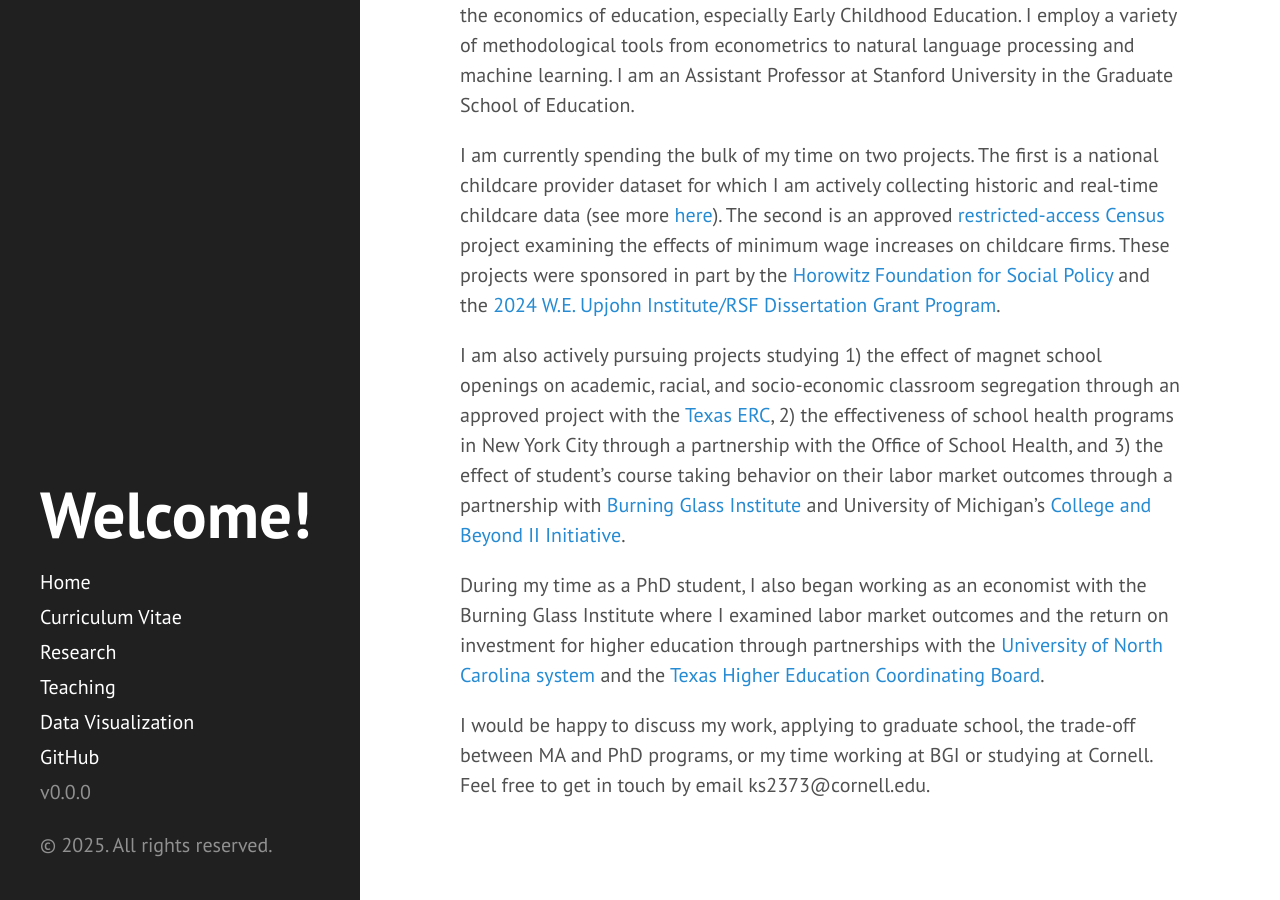
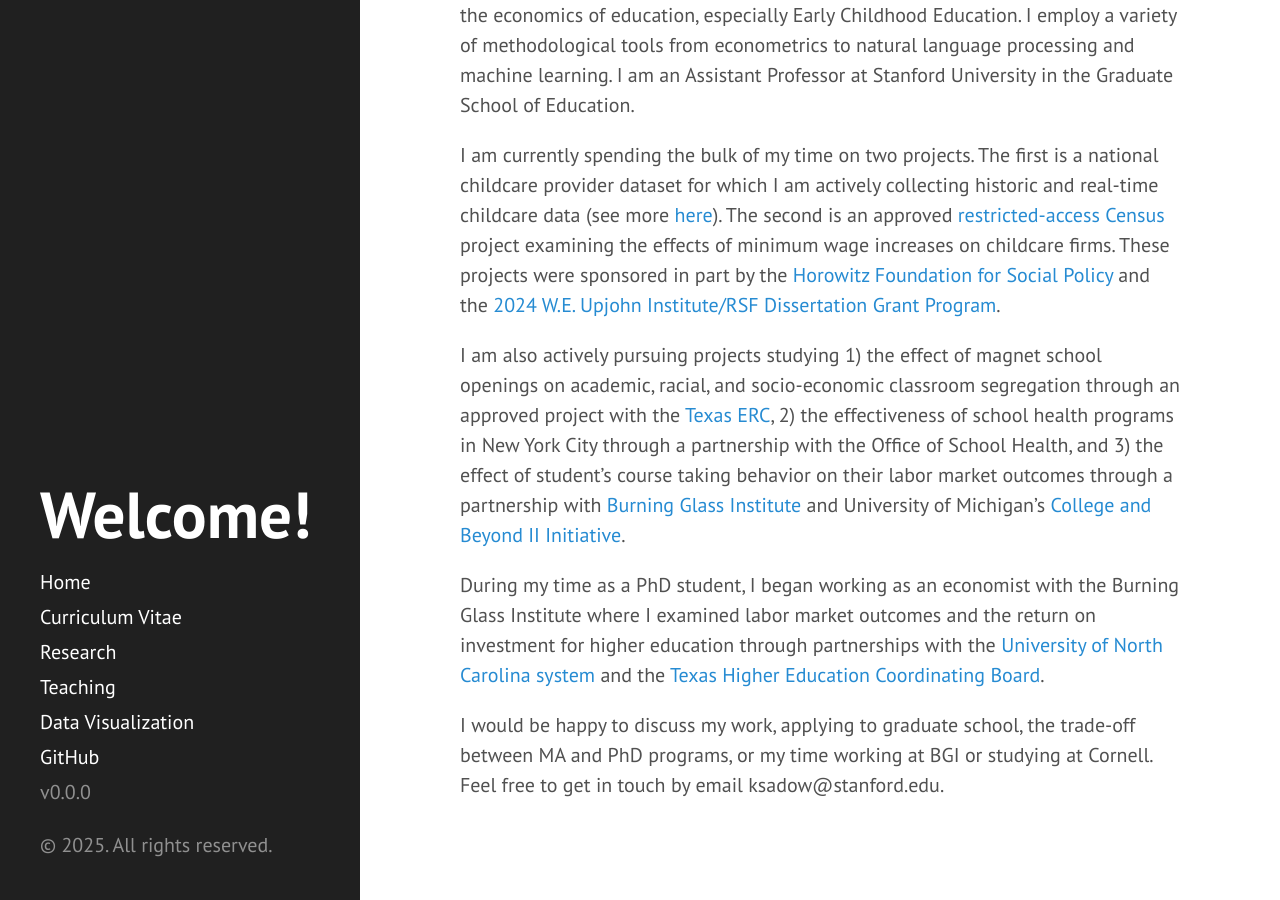
Before and after one commit to kcsadow/website, a Jekyll site: the page built from index.md, in a window 1280 px wide and 900 px high, scrolled down 616 px. Built offline with Jekyll 4.4.1, drawn with Linux system fonts in a browser that asks for light colours; the list of posts is cut into pages by our own code.

Commit message:
Update index.md

```diff
--- a/index.md
+++ b/index.md
@@ -18,9 +18,9 @@ I am currently spending the bulk of my time on two projects. The first is a nati
 
 I am also actively pursuing projects studying 1) the effect of magnet school openings on academic, racial, and socio-economic classroom segregation through an approved project with the [Texas ERC](https://texaserc.utexas.edu/), 2) the effectiveness of school health programs in New York City through a partnership with the Office of School Health, and 3) the effect of student's course taking behavior on their labor market outcomes through a partnership with [Burning Glass Institute](https://www.burningglassinstitute.org/) and University of Michigan's [College and Beyond II Initiative](https://www.icpsr.umich.edu/web/about/cms/4370).
 
-During my time as a PhD student, I also began working as an economist with the Burning Glass Institute where I examined labor market outcomes and the return on investment for higher education through partnerships with the [University of North Carolina system](https://www.northcarolina.edu/wp-content/uploads/reports-and-documents/economic-reports/unc-roi-study-of-university-programs-november-2023.pdf) and the [Texas Higher Education Coordinating Board](https://www.texas-air.org/wp-content/uploads/2024/04/TAIR2024-D4_Aligning-Texas-Higher-Education-Supply-and-Labor-Market-Demand.pdf).
+During my time as a PhD student, I began working as an economist with the Burning Glass Institute where I examined labor market outcomes and the return on investment for higher education through partnerships with the [University of North Carolina system](https://www.northcarolina.edu/wp-content/uploads/reports-and-documents/economic-reports/unc-roi-study-of-university-programs-november-2023.pdf) and the [Texas Higher Education Coordinating Board](https://www.texas-air.org/wp-content/uploads/2024/04/TAIR2024-D4_Aligning-Texas-Higher-Education-Supply-and-Labor-Market-Demand.pdf).
 
-I would be happy to discuss my work, applying to graduate school, the trade-off between MA and PhD programs, or my time working at BGI or studying at Cornell. Feel free to get in touch by email ks2373@cornell.edu.
+I would be happy to discuss my work, applying to graduate school, the trade-off between MA and PhD programs, or my time working at BGI or studying at Cornell. Feel free to get in touch by email ksadow@stanford.edu.
 
 <!-- links to social media icons -->
 <!-- no need to change these -->
```
